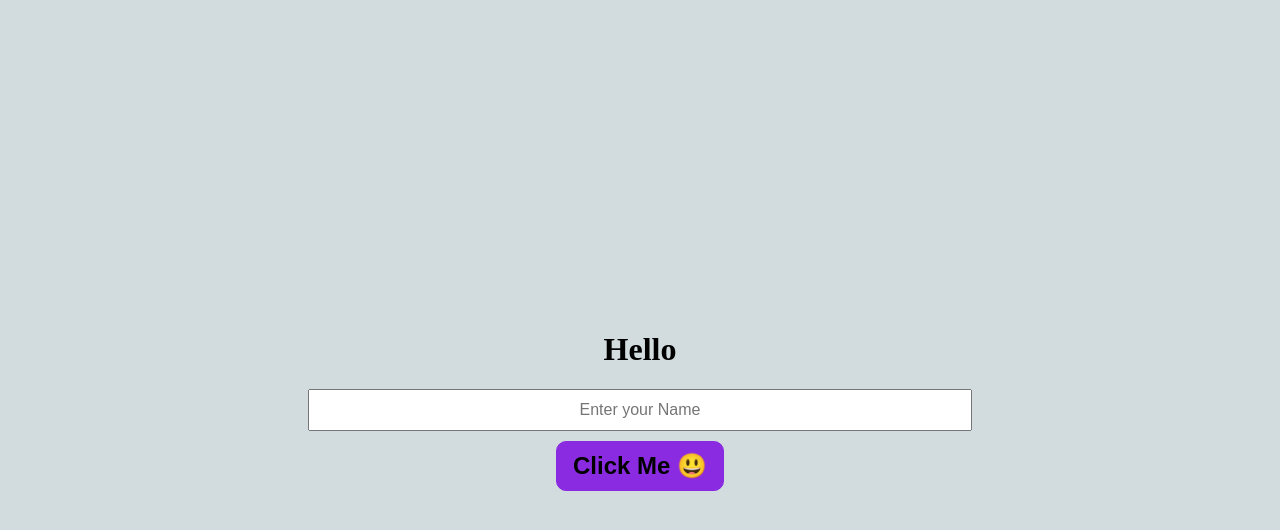
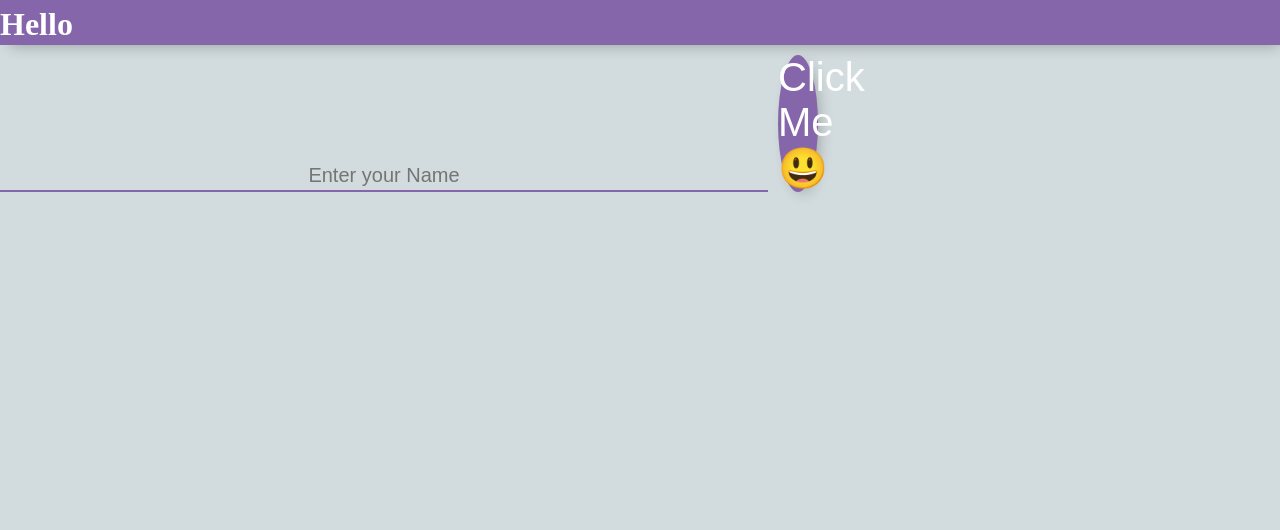
Before and after one commit to Tony-Stark-Jr/learning-reactjs-by-thapa-technical, a React (Create React App) app: page / in a window 1280 px wide. Shown: the top 530 px of the page. Built offline with nearby package versions, Linux system fonts and the light colour scheme.

Commit message:
css of building a todo list app video no.43

```diff
--- a/src/App.css
+++ b/src/App.css
@@ -1,29 +1,96 @@
-body {
+* {
+  box-sizing: border-box;
+  padding: 0%;
+  margin: 0;
 }
 
-.main {
+.main_div {
+  width: 100%;
+  height: 100vh;
+  background: #6983aa;
   display: flex;
+  flex-direction: row;
+  justify-content: center;
   align-items: center;
-  justify-content: center;
-  height: 100vh;
-  flex-direction: column;
-  gap: 0;
+  text-align: center;
+}
+
+.center_div {
+  width: 40%;
+  height: 80vh;
+  background-color: #f4f4f4;
+  box-shadow: 5px 5px 25px -5px rgba(0, 0, 0, 0.5);
+  border-radius: 15px;
+}
+
+h1 {
+  color: white;
+  background: transparent;
+  background-color: #8566aa;
+  padding: 6px 0 2px 0;
+  margin-bottom: 10px;
+  box-shadow: 5px 5px 15px -5px rgba(0, 0, 0, 0.3);
+}
+
+input {
+  text-align: center;
+  height: 30px;
+  top: 10px;
+  border: none;
+  background: transparent;
+  font-size: 20px;
+  font-weight: 500;
+  width: 60%;
+  border-bottom: 2px solid #8566aa;
+  outline: none;
 }
 
 button {
-  padding: 10px 16px;
-  font-size: 1.5rem;
-  font-weight: bold;
+  /* min-height: 0px; */
+  width: 40px;
+  border-radius: 50%;
+  border-color: transparent;
+  background-color: #8566aa;
+  color: #fff;
+  font-size: 40px;
+  border: none;
   outline: none;
-  background-color: blueviolet;
-  border: 1px solid blueviolet;
-  border-radius: 10px;
+  margin-left: 10px;
+  box-shadow: 5px 5px 15px -5px rgba(0, 0, 0, 0.3);
 }
 
-input{
-  padding: 10px;
-  margin-bottom: 10px;
-  font-size: 16px;
-  width: 50%;
-  text-align: center;
+button:hover {
+  background-color: #20bf6b;
 }
+
+ol {
+  margin-top: 30px;
+}
+
+ol li {
+  padding-left: 0px;
+  text-align: left;
+  font-size: 20px;
+  font-weight: 500;
+  min-height: 40px;
+  display: flex;
+  align-items: center;
+  color: #8566aa;
+  text-transform: capitalize;
+  padding-left: 20%;
+}
+
+.todo_style {
+  display: flex;
+  flex-direction: row;
+  justify-content: left;
+  align-items: center;
+}
+
+.todo_style .fa-times:hover {
+  background-color: crimson;
+}
+
+.todo_style .fa-times:hover .list_style {
+  color: crimson;
+}
--- a/src/Cards.css
+++ /dev/null
@@ -1,94 +0,0 @@
-.cards {
-  width: 100%;
-  height: auto;
-}
-
-.card {
-  margin: 6%;
-  transition: all 0.4s cubic-bezier(0.175, 0.885, 0, 1);
-  background-color: #fff;
-  width: 21.25%;
-  border-radius: 12px;
-  box-shadow: 0 12px 10px -7px rgba(0, 0, 0, 0.1);
-  float: left;
-  margin-bottom: 3%;
-}
-
-.card:hover {
-  box-shadow: 0px 30px 18px -8px rgba(0, 0, 0, 0.1);
-  transform: scale(1.05, 1.05);
-}
-
-.card-img {
-  width: 100%;
-  height: 270px;
-  border-top-left-radius: 12px;
-  border-bottom-right-radius: 12px;
-}
-
-.card-info {
-  background-color: #fff;
-  border-top-left-radius: 12px;
-  border-bottom-right-radius: 12px;
-  padding: 16px 24px 24px 24px;
-}
-
-.card-category {
-  font-family: "Raleway", sans-serif;
-  text-transform: uppercase;
-  font-size: 13px;
-  letter-spacing: 1.5px;
-  font-weight: 500;
-  color: #868686;
-  background-color: #fff;
-}
-
-.card-title {
-  margin-top: 5px;
-  margin-bottom: 10px;
-  font-family: "Raleway", sans-serif;
-  text-transform: capitalize;
-  background-color: #fff;
-}
-
-button {
-  padding: 5px 8px;
-  font-family: "Raleway", sans-serif;
-  text-transform: uppercase;
-  font-size: 13px;
-  letter-spacing: 1.5px;
-  font-weight: 500;
-  color: #868686;
-  background-color: #fff;
-  outline: none;
-  border: 1px solid black;
-  cursor: pointer;
-}
-
-@media screen and (max-width: 1040px) {
-  /* .cards {
-    display: grid;
-    grid-template-columns: 1fr 1fr;
-
-  } */
-
-  .container {
-    display: grid;
-    grid-template-columns: 1fr 1fr;
-    gap: 1rem;
-  }
-
-  .card {
-    width: 84%;
-    padding: 0 auto;
-  }
-}
-
-
-@media screen and (max-width: 480px) {
-    .container {
-        display: grid;
-        grid-template-columns: 1fr;
-        gap: 1rem;
-      }
-}
```
Also changed, not shown: src/Cards.js (deleted, +0 -25 lines), src/Sdata.js (deleted, +0 -40 lines).
